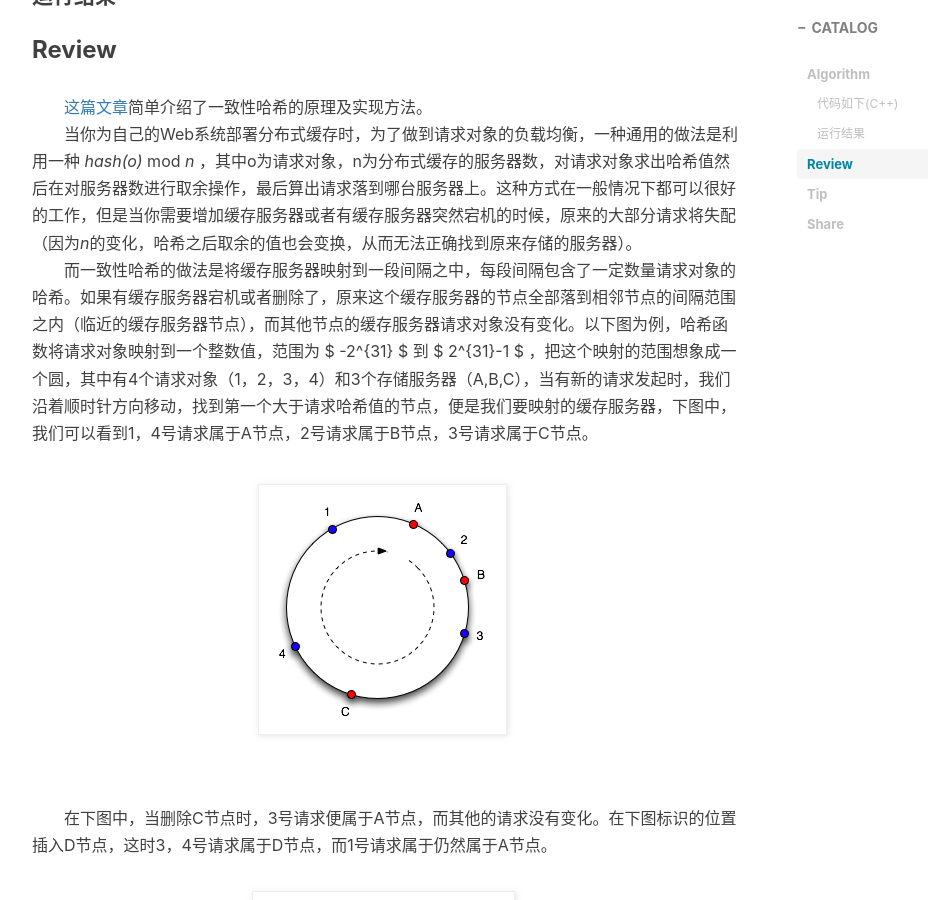
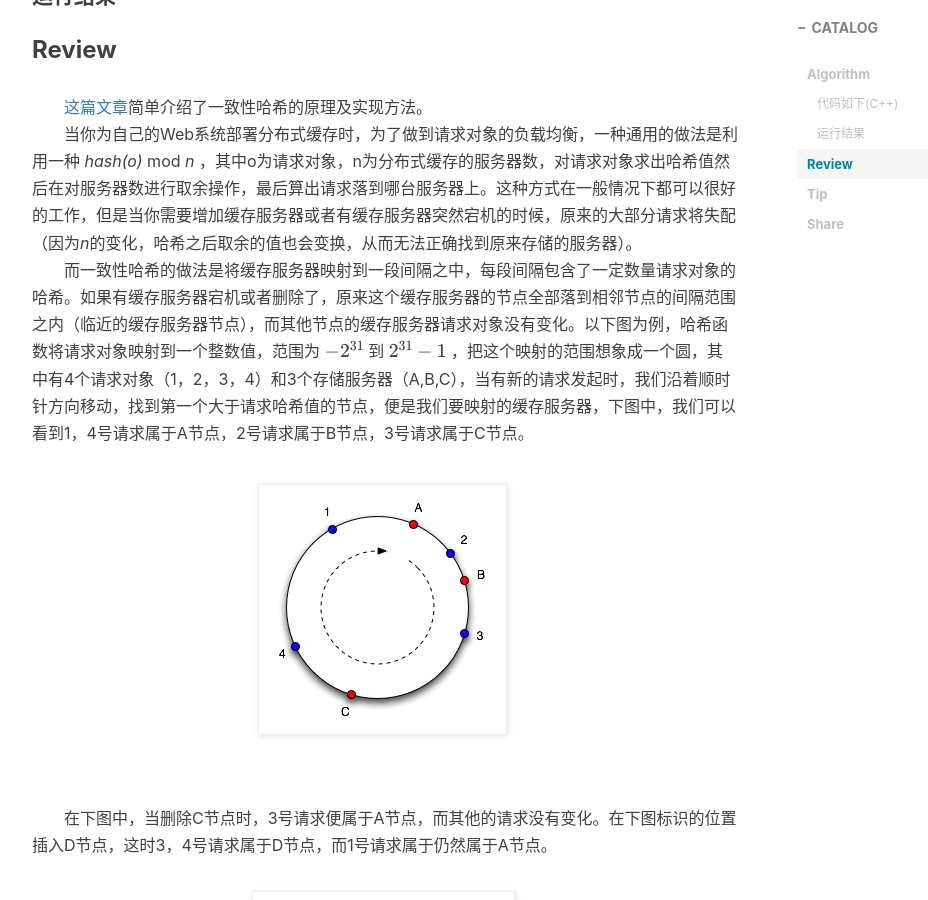
Before and after one commit to gaolujie365/gaolujie365.github.io, a Jekyll site: the page built from _posts/2019-04-19-ARTS打卡第三周.md, in a window 1280 px wide and 900 px high, scrolled down 755 px. Shown: the whole window, without its empty margins (233-1161 px from the left). Built offline with Jekyll 4.4.1, drawn with Linux system fonts in a browser that asks for light colours; nearby versions of some CDN libraries; formulas are drawn with MathJax 3; comment, search, counter and statistics services are not loaded; part of the change alters nothing that is shown.

Commit message:
Update 2019-04-19-ARTS打卡第三周.md

```diff
--- a/_posts/2019-04-19-ARTS打卡第三周.md
+++ b/_posts/2019-04-19-ARTS打卡第三周.md
@@ -15,7 +15,17 @@ tags:
     - 一致性哈希
 ---
 
-<script type="text/javascript" src="http://cdn.mathjax.org/mathjax/latest/MathJax.js?config=default"></script>
+<head>
+    <script src="https://cdn.mathjax.org/mathjax/latest/MathJax.js?config=TeX-AMS-MML_HTMLorMML" type="text/javascript"></script>
+    <script type="text/x-mathjax-config">
+        MathJax.Hub.Config({
+            tex2jax: {
+            skipTags: ['script', 'noscript', 'style', 'textarea', 'pre'],
+            inlineMath: [['$','$']]
+            }
+        });
+    </script>
+</head>
 
 ### Algorithm
 
@@ -30,13 +40,12 @@ tags:
 
 
 
-
 ### Review
 
 
 &emsp;&emsp;[这篇文章](http://www.tom-e-white.com/2007/11/consistent-hashing.html)简单介绍了一致性哈希的原理及实现方法。
 &emsp;&emsp;当你为自己的Web系统部署分布式缓存时，为了做到请求对象的负载均衡，一种通用的做法是利用一种 *hash(o)* mod *n* ，其中o为请求对象，n为分布式缓存的服务器数，对请求对象求出哈希值然后在对服务器数进行取余操作，最后算出请求落到哪台服务器上。这种方式在一般情况下都可以很好的工作，但是当你需要增加缓存服务器或者有缓存服务器突然宕机的时候，原来的大部分请求将失配（因为*n*的变化，哈希之后取余的值也会变换，从而无法正确找到原来存储的服务器）。
-&emsp;&emsp;而一致性哈希的做法是将缓存服务器映射到一段间隔之中，每段间隔包含了一定数量请求对象的哈希。如果有缓存服务器宕机或者删除了，原来这个缓存服务器的节点全部落到相邻节点的间隔范围之内（临近的缓存服务器节点），而其他节点的缓存服务器请求对象没有变化。以下图为例，哈希函数将请求对象映射到一个整数值，范围为 $ -2^{31} $ 到 $ 2^{31}-1 $ ，把这个映射的范围想象成一个圆，其中有4个请求对象（1，2，3，4）和3个存储服务器（A,B,C），当有新的请求发起时，我们沿着顺时针方向移动，找到第一个大于请求哈希值的节点，便是我们要映射的缓存服务器，下图中，我们可以看到1，4号请求属于A节点，2号请求属于B节点，3号请求属于C节点。
+&emsp;&emsp;而一致性哈希的做法是将缓存服务器映射到一段间隔之中，每段间隔包含了一定数量请求对象的哈希。如果有缓存服务器宕机或者删除了，原来这个缓存服务器的节点全部落到相邻节点的间隔范围之内（临近的缓存服务器节点），而其他节点的缓存服务器请求对象没有变化。以下图为例，哈希函数将请求对象映射到一个整数值，范围为 $-2^{31}$ 到 $2^{31}-1$ ，把这个映射的范围想象成一个圆，其中有4个请求对象（1，2，3，4）和3个存储服务器（A,B,C），当有新的请求发起时，我们沿着顺时针方向移动，找到第一个大于请求哈希值的节点，便是我们要映射的缓存服务器，下图中，我们可以看到1，4号请求属于A节点，2号请求属于B节点，3号请求属于C节点。
 ![](http://github.com/gaolujie365/gaolujie365.github.io/raw/master/img/2019/20190419-consistent-hashing-1.png)
 &emsp;&emsp;在下图中，当删除C节点时，3号请求便属于A节点，而其他的请求没有变化。在下图标识的位置插入D节点，这时3，4号请求属于D节点，而1号请求属于仍然属于A节点。
 ![](http://github.com/gaolujie365/gaolujie365.github.io/raw/master/img/2019/20190419-consistent-hashing-2.png)
```
